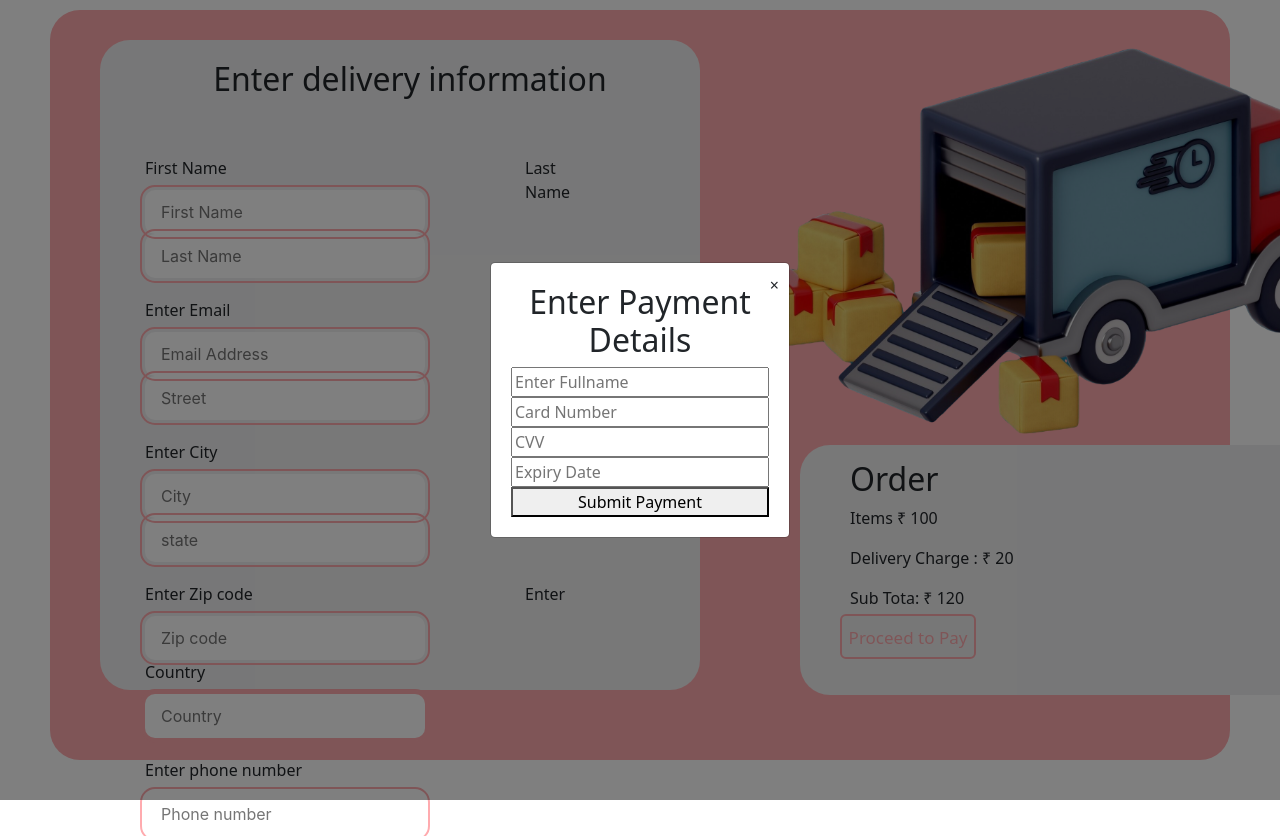
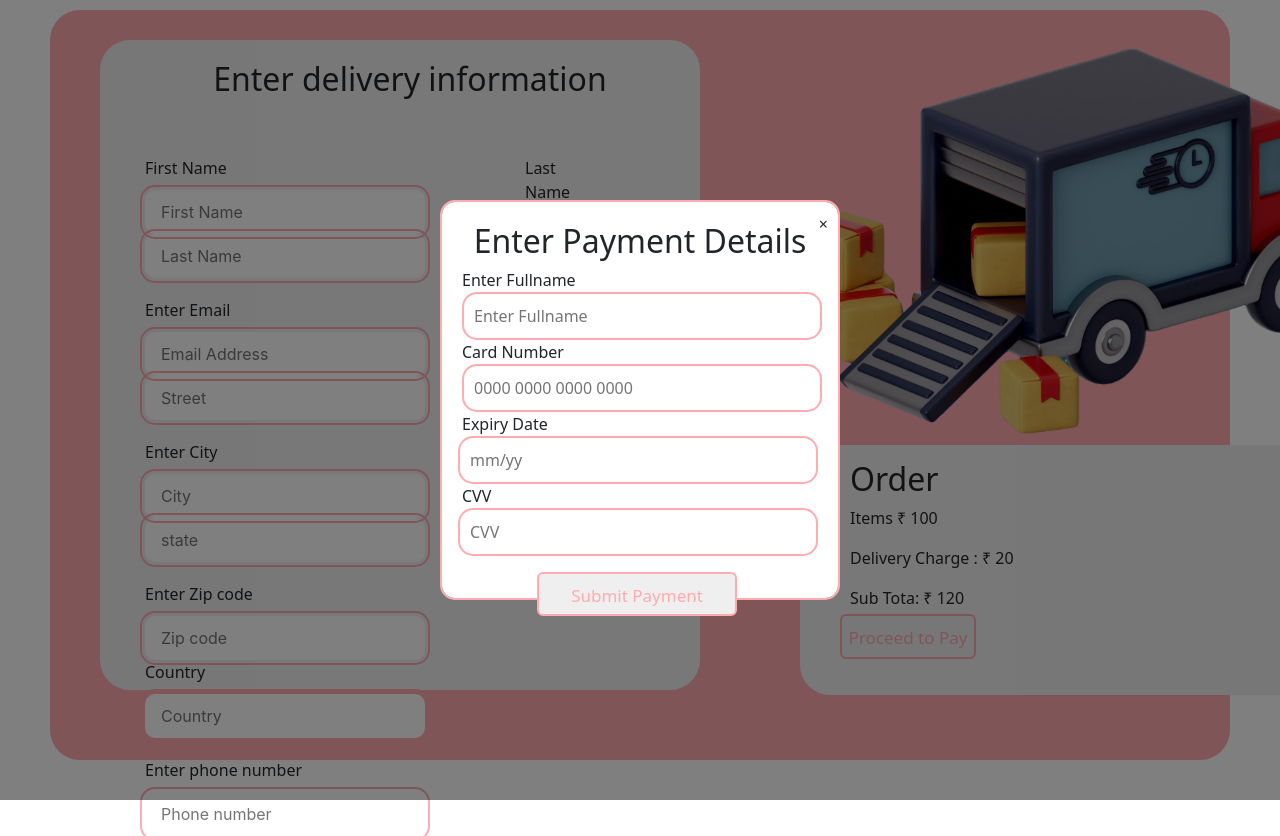
Before and after one commit to gitguy33/newrepo, a React (Create React App) app: page / in a window 1280 px wide. Both pictures are taken after a click on the button "Proceed to Pay". Shown: the top 836 px of the page. Built offline with nearby package versions, Linux system fonts and the light colour scheme.

Commit message:
updated css to order page

```diff
--- a/src/components/OrderPage.css
+++ b/src/components/OrderPage.css
@@ -14,9 +14,11 @@
 .modal-content {
     background-color: white;
     padding: 20px;
-    border-radius: 5px;
-    width: 300px;
-    text-align: center;
+    border-radius: 15px;
+    width: 400px;
+    height: 400px;
+    border: 2px solid #ffabaf;
+
     }
 
 
@@ -27,6 +29,100 @@
     right: 10px;
     cursor: pointer;
     }
+.payment_input1{
+    padding: 10px;
+    border: 2px solid #ffabaf;
+    border-radius: 15px;
+    font-size: 16px;
+    color: black;
+    outline: none;
+
+    width: 360px;
+    }
+.payment_input1:focus {
+    border-color: #ffabaf;
+    box-shadow: 0 0 0 0.2rem rgba(215, 100, 187, 0.25);
+}
+.payment_input2{
+    padding: 10px;
+    border: 2px solid #ffabaf;
+    border-radius: 15px;
+    font-size: 16px;
+    color: black;
+    outline: none;
+    width: 360px;
+    }
+.payment_input2:focus {
+    border-color: #ffabaf;
+    box-shadow: 0 0 0 0.2rem rgba(215, 100, 187, 0.25);
+}
+.payment_input3{
+     padding: 10px;
+    border: 2px solid #ffabaf;
+    border-radius: 15px;
+    font-size: 16px;
+    color: black;
+    outline: none;
+    width: 360px;
+
+    }
+.payment_input3:focus {
+    border-color: #ffabaf;
+    box-shadow: 0 0 0 0.2rem rgba(215, 100, 187, 0.25);
+    }
+    .submit-button{
+        --color: #ffabaf;
+        font-family: inherit;
+        display: inline-block;
+        width: 200px;
+        height: 2.6em;
+        line-height: 2.5em;
+        margin: 20px;
+        position: absolute;
+        cursor: pointer;
+        overflow: hidden;
+        border: 2px solid var(--color);
+        transition: color 0.5s;
+        z-index: 1;
+        font-size: 17px;
+        border-radius: 6px;
+        font-weight: 500;
+        color: var(--color);
+        margin-left: 75px;
+        margin-top: 350px;
+      }
+
+      .submit-button:before {
+        content: "";
+        position: absolute;
+        z-index: -1;
+        background: var(--color);
+        height: 150px;
+        width: 200px;
+        border-radius: 50%;
+      }
+
+      .submit-button:hover {
+        color: #ffffff;
+      }
+
+      .submit-button:before {
+        top: 100%;
+        left: 100%;
+        transition: all 0.7s;
+      }
+
+      .submit-button:hover:before {
+        top: -30px;
+        left: -30px;
+      }
+
+      .submit-button:active:before {
+        background: #ffabaf;
+        transition: 0s;
+      }
+
+
 
 .title{
     margin-left: 20px;
--- a/src/components/orderpage.jsx
+++ b/src/components/orderpage.jsx
@@ -82,11 +82,16 @@ const Order = () => {
                 <div className="modal">
                     <div className="modal-content">
                         <span className="close" onClick={handleCloseModal}>&times;</span>
-                        <h2>Enter Payment Details</h2>
-                        <input type="text" placeholder="Enter Fullname" />
-                        <input type="text" placeholder="Card Number" />
-                        <input type="text" placeholder="CVV" />
-                        <input type="text" placeholder="Expiry Date" />
+                        <h2 style={{textAlign:"center"}}>Enter Payment Details</h2>
+                        <label style={{float:"left"}}>Enter Fullname
+                        <input style={{float:"inherit"}} type="text" placeholder="Enter Fullname" className='payment_input1'/></label>
+                        <label style={{float:"left",}}>Card Number
+                        <input style={{float:"inherit"}} type="number" placeholder="0000 0000 0000 0000" className='payment_input1' /></label>
+                        <label style={{float:"right"}}>Expiry Date
+                        <input style={{float:"inherit"}} type="text" placeholder="mm/yy" className='payment_input2'/></label>
+                        <label style={{float:"right"}}>CVV
+                        <input style={{float:"inherit"}} type="text" placeholder="CVV" className='payment_input3'/></label>
+
                         <button className="submit-button">Submit Payment</button>
                     </div>
                 </div>
```
